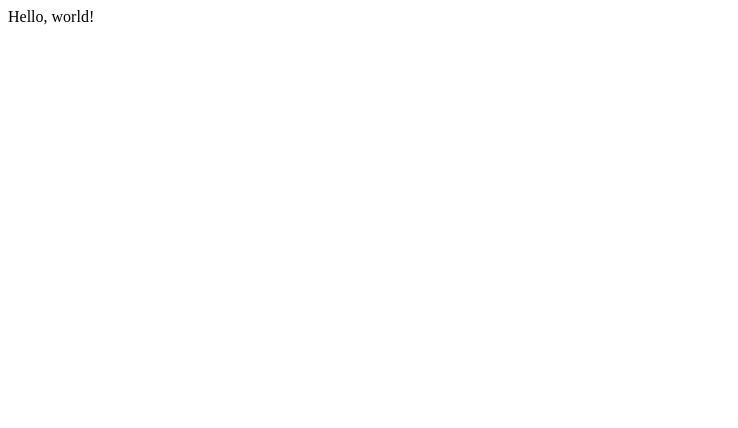
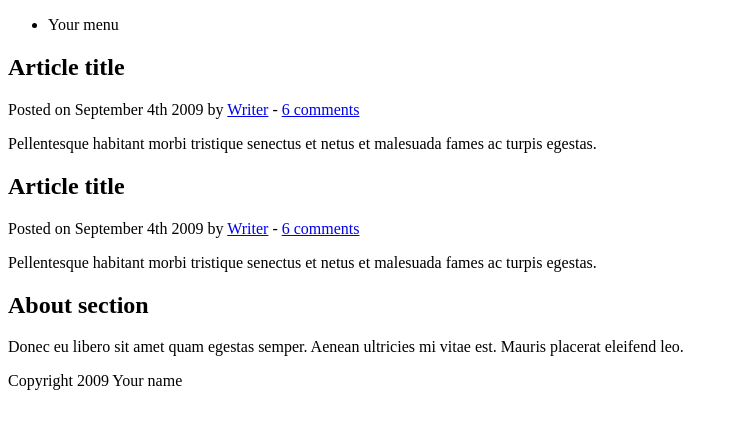
Before and after one commit to jacobsauerhoefer/minimarkdown, a website: page application/public/index.html in a window 1280 px wide. Shown: the whole page, without its empty margins (0-738 px from the left). Drawn offline with nearby package versions, Linux system fonts and the light colour scheme.

Commit message:
feat: basic markdown functionality, writing to file

```diff
--- a/application/public/index.html
+++ b/application/public/index.html
@@ -1 +1,54 @@
-Hello, world!
+<!DOCTYPE HTML>
+
+<html>
+
+<head>
+	<meta http-equiv="Content-Type" content="text/html; charset=UTF-8" />
+	<title>Your Website</title>
+</head>
+
+<body>
+
+	<header>
+		<nav>
+			<ul>
+				<li>Your menu</li>
+			</ul>
+		</nav>
+	</header>
+
+	<section id="content">
+
+		<article>
+			<header>
+				<h2>Article title</h2>
+				<p>Posted on <time datetime="2009-09-04T16:31:24+02:00">September 4th 2009</time> by <a href="#">Writer</a> - <a href="#comments">6 comments</a></p>
+			</header>
+			<p>Pellentesque habitant morbi tristique senectus et netus et malesuada fames ac turpis egestas.</p>
+		</article>
+
+		<article>
+			<header>
+				<h2>Article title</h2>
+				<p>Posted on <time datetime="2009-09-04T16:31:24+02:00">September 4th 2009</time> by <a href="#">Writer</a> - <a href="#comments">6 comments</a></p>
+			</header>
+			<p>Pellentesque habitant morbi tristique senectus et netus et malesuada fames ac turpis egestas.</p>
+		</article>
+
+	</section>
+
+	<aside>
+		<h2>About section</h2>
+		<p>Donec eu libero sit amet quam egestas semper. Aenean ultricies mi vitae est. Mauris placerat eleifend leo.</p>
+	</aside>
+
+	<footer>
+		<p>Copyright 2009 Your name</p>
+	</footer>
+
+<script type="text/javascript" src="https://cdnjs.cloudflare.com/ajax/libs/markdown-it/8.2.2/markdown-it.min.js"></script>
+<script src="https://ajax.googleapis.com/ajax/libs/jquery/2.1.3/jquery.min.js"></script>
+<script src="./main.js"></script>
+</body>
+
+</html>
--- a/package.json
+++ b/package.json
@@ -14,6 +14,7 @@
   "license": "ISC",
   "devDependencies": {
     "babel-cli": "^6.8.0",
+    "body-parser": "^1.15.2",
     "chai": "^3.5.0",
     "eslint": "^2.9.0",
     "jasmine-node": "^1.14.5",
```
Also changed, not shown: application/api/api.js (+9 -2 lines), application/server.js (+4 -8 lines), README.md.
